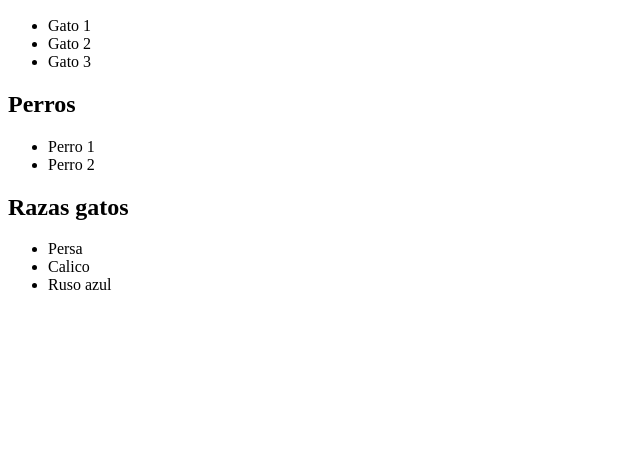
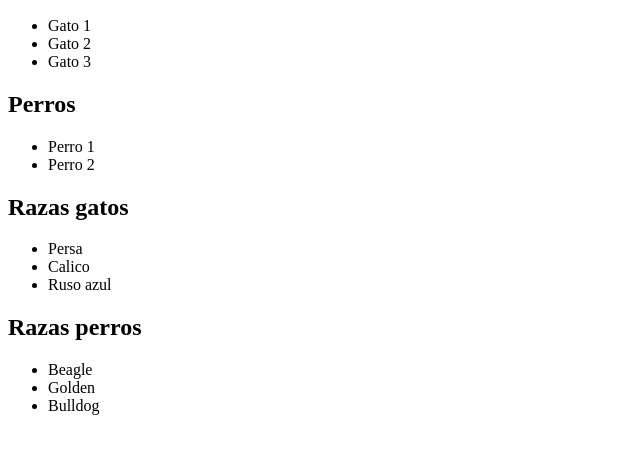
Before and after one commit to isabelacard/Actividad-GIT, a plain HTML site: page index.html in a window 1280 px wide. Shown: the part 110-564 px from the top of the page, without its empty margins (0-640 px from the left). Drawn offline with Linux system fonts and the light colour scheme.

Commit message:
agregamos razas de perro

```diff
--- a/index.html
+++ b/index.html
@@ -30,6 +30,14 @@
         </ul>
 
     </div>
+    <div class="razas perro">
+        <h2>Razas perros</h2>
+        <ul>
+            <li>Beagle</li>
+            <li>Golden</li>
+            <li>Bulldog</li>
+        </ul>
+    </div>
 
 </body>
 </html>
```
